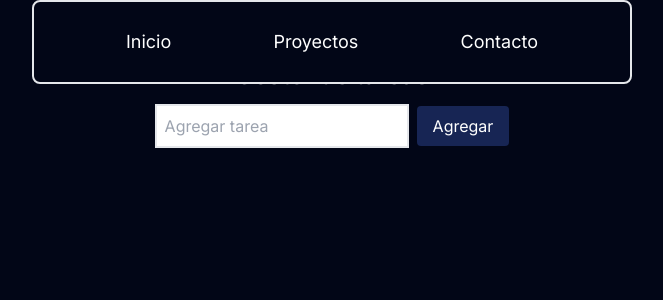
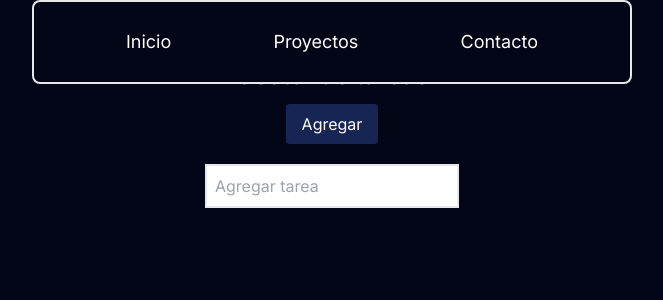
Before and after one commit to MarcosFacchetti/next_portfolio_2024, a Next.js app: page /Proyectos/Tareas in a window 1280 px wide. Shown: the top 300 px of the page, without its empty margins (308-971 px from the left). Built offline with nearby package versions, Linux system fonts and the light colour scheme.

Commit message:
carrusel con componentes

```diff
--- a/src/app/Proyectos/Tareas/page.tsx
+++ b/src/app/Proyectos/Tareas/page.tsx
@@ -19,25 +19,34 @@ const Tareas: React.FC = () => {
   };
 
   return (
-    <div className='flex flex-col items-center p-10 '>
-      <h1 className='font-bold text-2xl mt-5 mb-3'>Gestor de tareas</h1>
-      <div className='flex items-center mb-4'>
+    <div className="flex flex-col items-center p-10  w-80">
+      <h1 className="font-bold text-2xl mt-5 mb-3">Gestor de tareas</h1>
+      <div className="flex flex-col items-center mb-4">
+        <button
+          className="bg-blue-950 text-white px-4 py-2 rounded"
+          onClick={agregarTarea}
+        >
+          Agregar
+        </button>
         <input
-          type='text'
-          className='border-2 text-slate-950 p-2 mr-2'
-          placeholder='Agregar tarea'
+          type="text"
+          className="border-2 text-slate-950 p-2 mt-5 "
+          placeholder="Agregar tarea"
           value={nuevaTarea}
           onChange={(e) => setNuevaTarea(e.target.value)}
         />
-        <button className='bg-blue-950 text-white px-4 py-2 rounded' onClick={agregarTarea}>
-          Agregar
-        </button>
       </div>
       <ul className="flex flex-col flex-wrap ">
         {tareas.map((tarea: string, index: number) => (
-          <li key={index} className='flex justify-between items-center border-b p-2'>
+          <li
+            key={index}
+            className="flex justify-between items-center border-b p-2"
+          >
             {tarea}
-            <button className='text-red-500 ml-5' onClick={() => borrarTarea(index)}>
+            <button
+              className="text-red-500 ml-5"
+              onClick={() => borrarTarea(index)}
+            >
               Borrar
             </button>
           </li>
```
